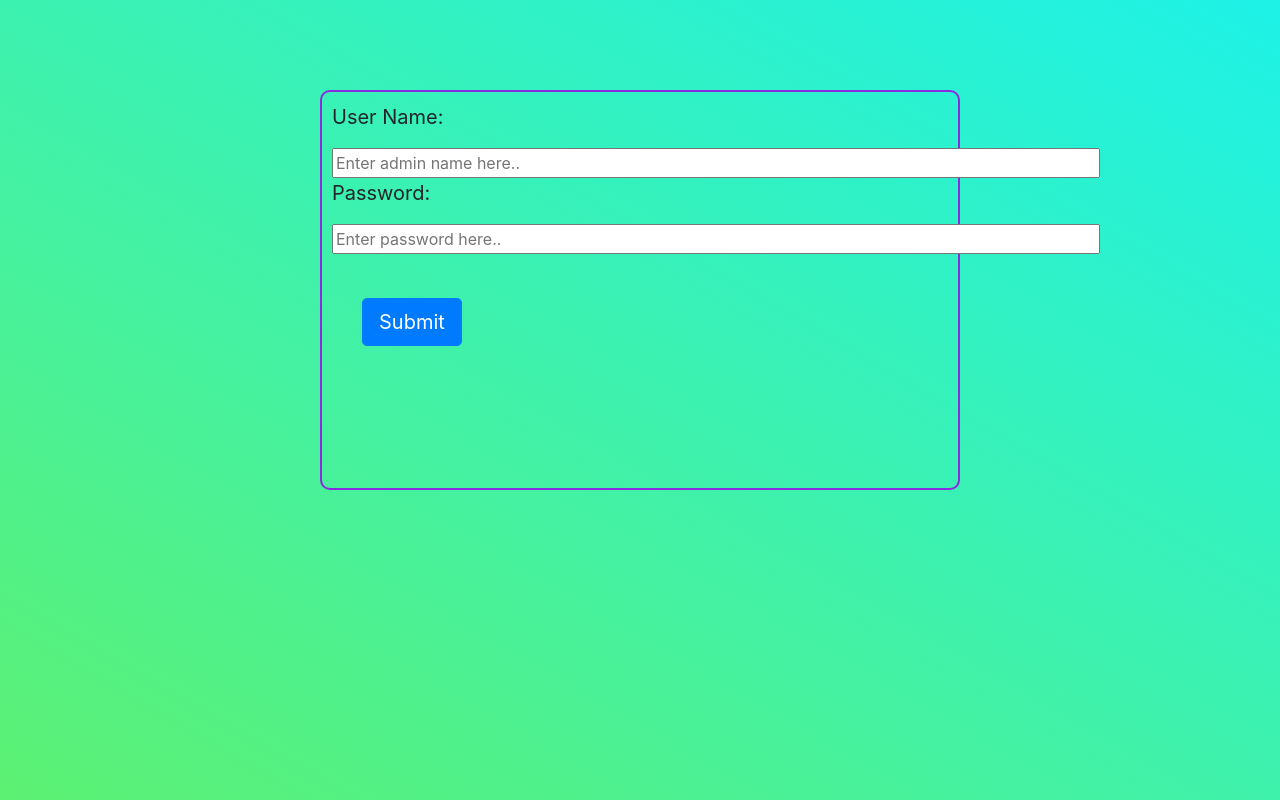
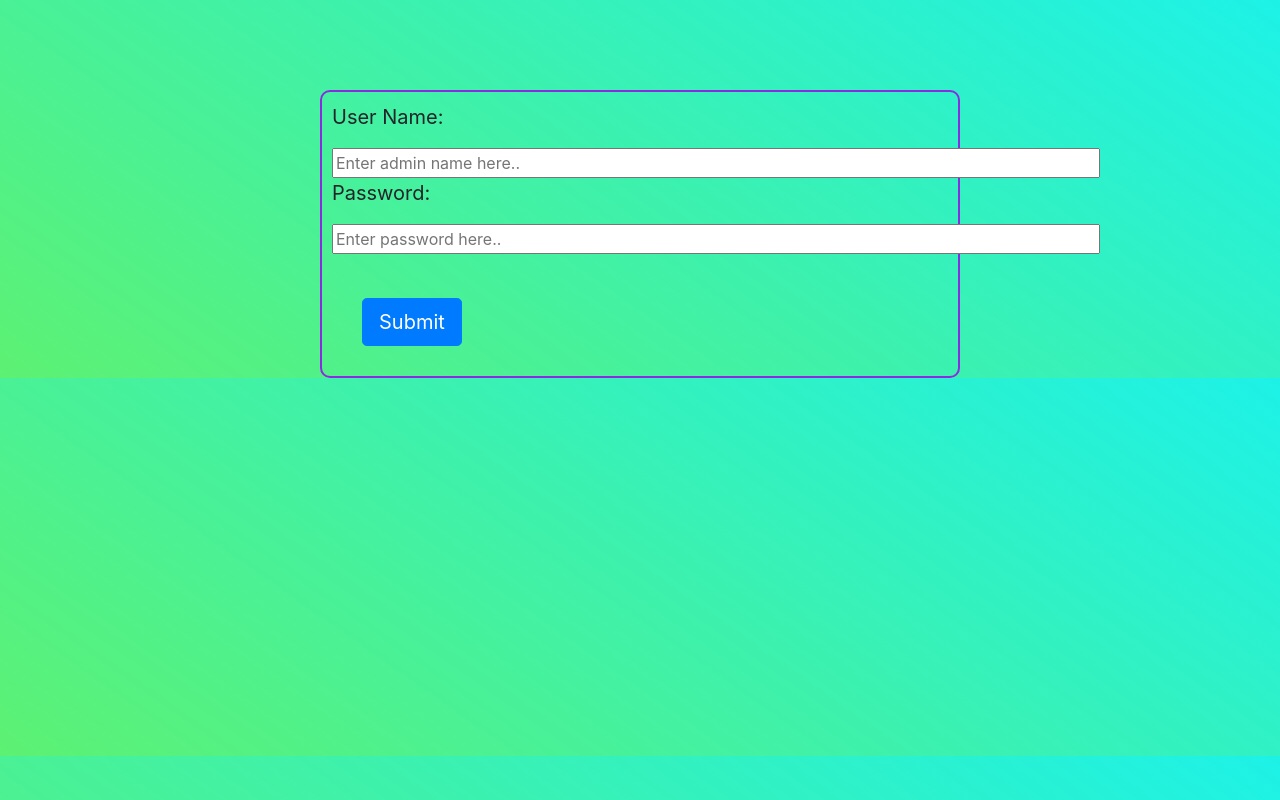
Before and after one commit to PureddyLavanya/phonebook_flask, a Flask app: page /suc in a window 1280 px wide. Run offline with Flask 2, Linux system fonts and the light colour scheme.

Commit message:
updating source code

```diff
--- a/static/lgst.css
+++ b/static/lgst.css
@@ -4,7 +4,8 @@
 }
 body{
     text-align: center;
-    background-image: linear-gradient(30deg, #22ec40bb, rgba(20, 241, 230, 0.96));
+    background-size: 100% 100%;
+    background-image: linear-gradient(35deg, #22ec40bb, rgba(20, 241, 230, 0.96));
 }
 .c{
     padding:10px;
--- a/templates/login.html
+++ b/templates/login.html
@@ -1,10 +1,9 @@
-<!-- Store this code in 'login.html' file inside the 'templates' folder -->
-
-<html>
+<!DOCTYPE html>
+<html lang="en">
 	<head>
 		<meta charset="UTF-8">
 		<title> Login </title>
-		<link rel="stylesheet" href="{{ url_for('static', filename='lgst.css') }}">
+		<link rel="stylesheet" href="../static/lgst.css">
 	<link rel="stylesheet" href="https://cdn.jsdelivr.net/npm/bootstrap@4.6.2/dist/css/bootstrap.min.css">
 	<script src="https://cdn.jsdelivr.net/npm/jquery@3.6.3/dist/jquery.slim.min.js"></script>
 	<script src="https://cdn.jsdelivr.net/npm/popper.js@1.16.1/dist/umd/popper.min.js"></script>
```
